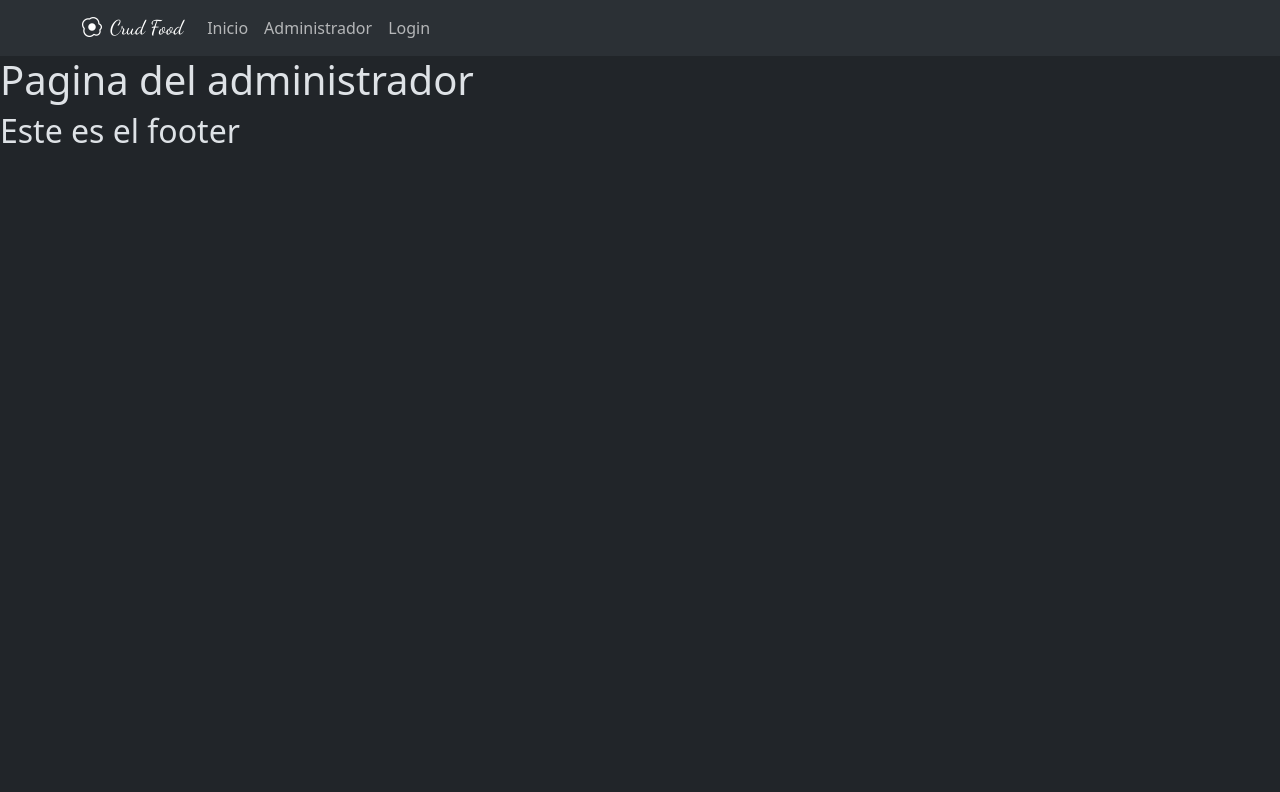
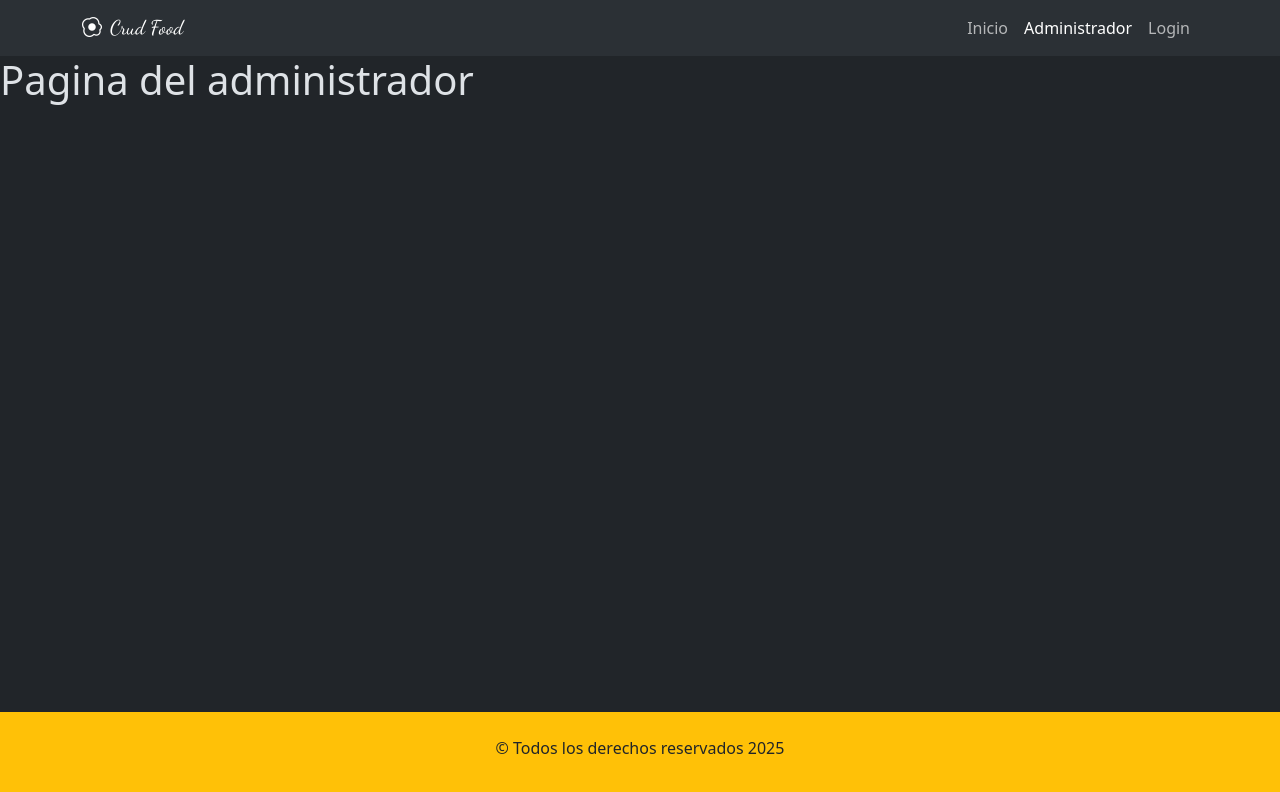
Before and after one commit to RoblesLuis2212/crudFood, a React (Vite) app: page /administrador in a window 1280 px wide. Shown: the top 792 px of the page. Built offline with nearby package versions, Linux system fonts and the light colour scheme; a web font is replaced by a local one.

Commit message:
Agregamos un parrafo al footer y lo dejamos al final de las paginas

```diff
--- a/src/App.jsx
+++ b/src/App.jsx
@@ -14,6 +14,7 @@ function App() {
     <>
       <BrowserRouter>
         <Menu></Menu>
+        <main>
           <Routes>
             <Route path="/" element={<Inicio></Inicio>}></Route>
             <Route
@@ -35,6 +36,7 @@ function App() {
             ></Route>
             <Route path="*" element={<Error404></Error404>}></Route>
           </Routes>
+        </main>
         <Footer></Footer>
       </BrowserRouter>
     </>
--- a/src/components/pages/shared/Footer.jsx
+++ b/src/components/pages/shared/Footer.jsx
@@ -2,9 +2,9 @@ import React from "react";
 
 const Footer = () => {
   return (
-    <div>
-      <h2>Este es el footer</h2>
-    </div>
+    <footer className="bg-warning text-dark py-4 ">
+      <p className="text-center">&copy; Todos los derechos reservados 2025</p>
+    </footer>
   );
 };
 
--- a/src/components/pages/shared/Menu.jsx
+++ b/src/components/pages/shared/Menu.jsx
@@ -1,10 +1,12 @@
 import { Navbar, Container, Nav } from "react-bootstrap";
+import { NavLink, Link } from "react-router";
+
 const Menu = () => {
   return (
     <div>
       <Navbar expand="lg" className="bg-body-tertiary">
         <Container>
-          <Navbar.Brand href="#home" className="titulo">
+          <Navbar.Brand as={Link} to="/" className="titulo">
             <i className="bi bi-egg-fried me-2"></i>
             Crud Food
           </Navbar.Brand>
@@ -12,11 +14,17 @@ const Menu = () => {
           <Navbar.Toggle aria-controls="basic-navbar-nav" />
 
           <Navbar.Collapse id="basic-navbar-nav">
-            <Nav className="me-auto">
-              <Nav.Link href="#home">Inicio</Nav.Link>
+            <Nav className="ms-auto">
+              <NavLink to={"/"} className="nav-link">
+                Inicio
+              </NavLink>
 
-              <Nav.Link href="#link">Administrador</Nav.Link>
-              <Nav.Link href="#link">Login</Nav.Link>
+              <NavLink to={"/administrador"} className="nav-link">
+                Administrador
+              </NavLink>
+              <NavLink to={"/login"} className="nav-link">
+                Login
+              </NavLink>
             </Nav>
           </Navbar.Collapse>
         </Container>
--- a/src/index.css
+++ b/src/index.css
@@ -1,5 +1,14 @@
 @import url('https://fonts.googleapis.com/css2?family=Dancing+Script:wght@400..700&family=Gochi+Hand&family=Sue+Ellen+Francisco&display=swap');
 
+#root{
+    min-height: 100vh;
+    display: flex;
+    flex-direction: column;
+}
+
+main{
+    flex-grow: 1;
+}
 .titulo {
 
   font-family: "Dancing Script", cursive;
```
Lines whose indentation alone changed are shown as unchanged.
